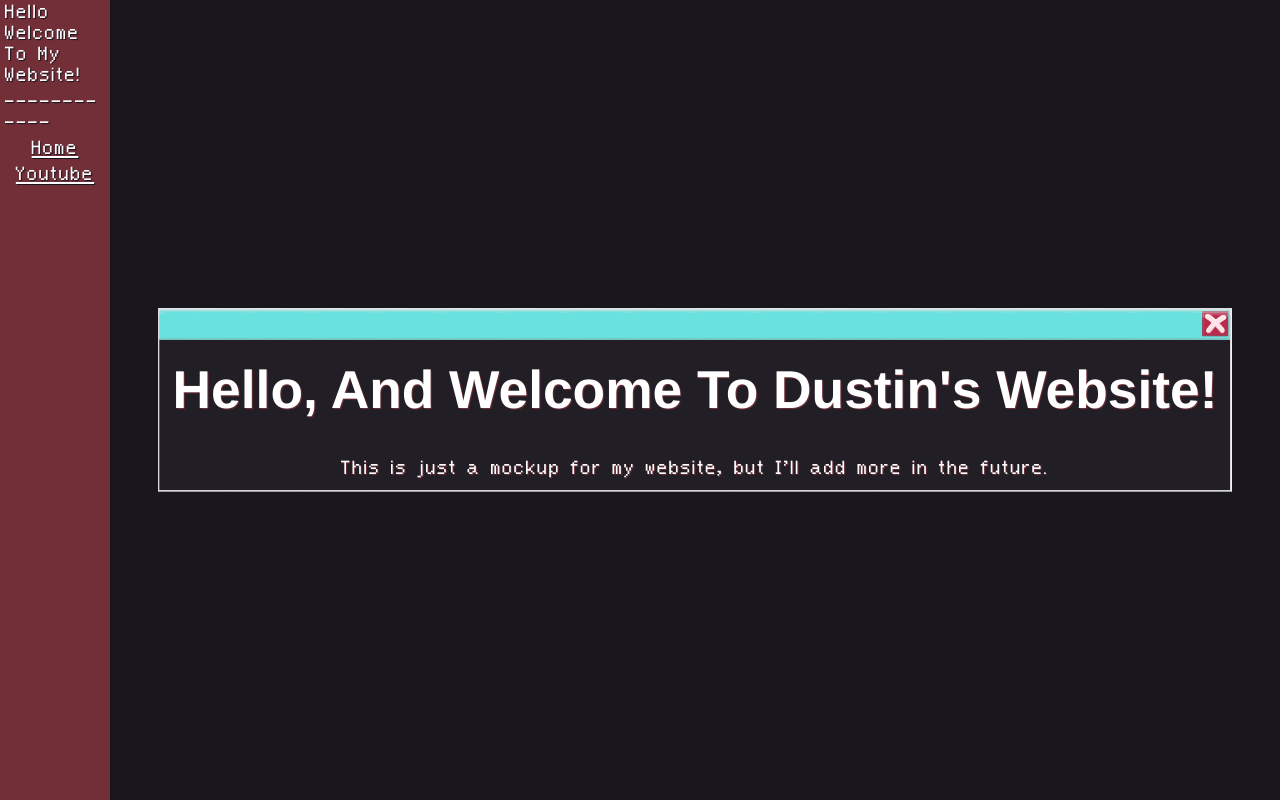
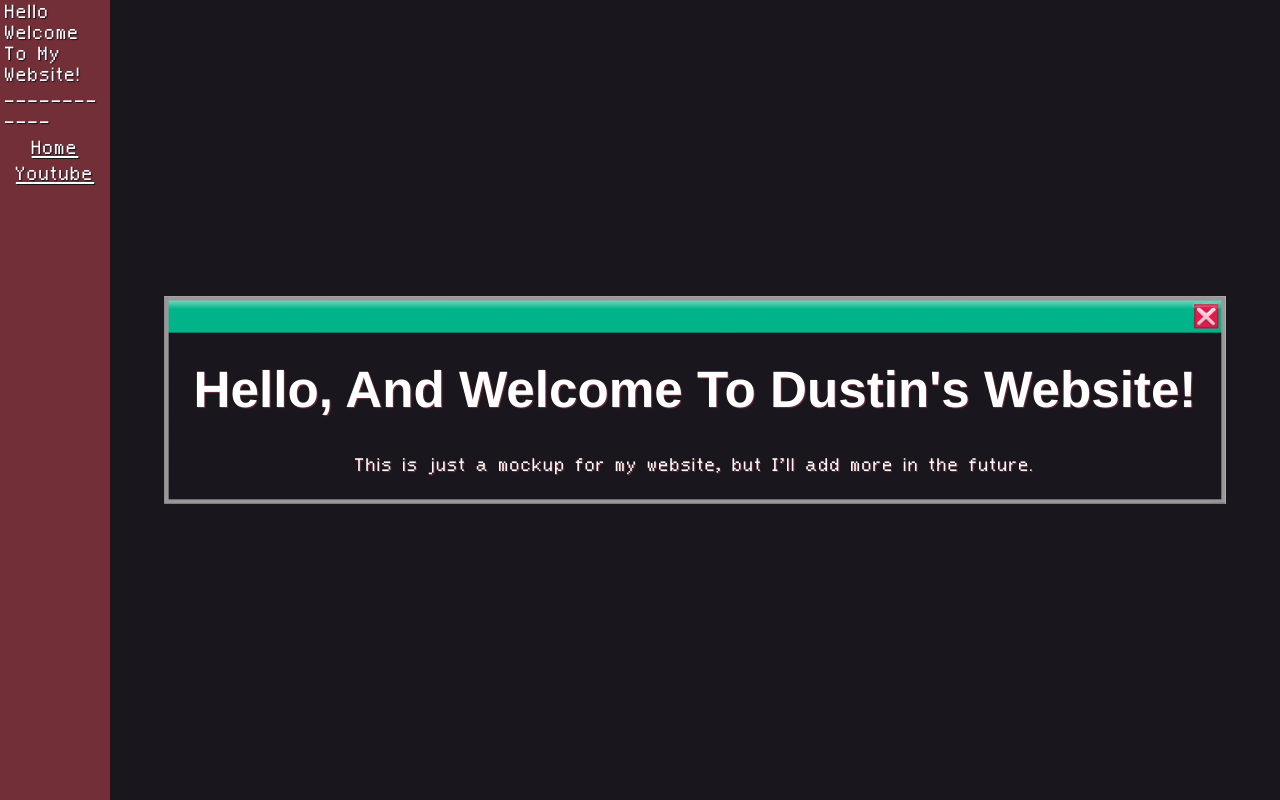
Before and after one commit to dustin4242/my-website, a Nuxt app: page / in a window 1280 px wide. Built offline with nearby package versions, Linux system fonts and the light colour scheme.

Commit message:
added an even uglier one

```diff
--- a/pages/index.vue
+++ b/pages/index.vue
@@ -16,6 +16,7 @@
 	background-color: #19161e;
 
 	color: white;
+	font-size: 2vw;
 	text-shadow: #722f37 1px 1px 1px;
 }
 
@@ -25,10 +26,10 @@
 	justify-content: center;
 	align-items: center;
 	padding: 15px;
-	background-color: #211e26;
 	border-image-source: url("/window.png");
-	border-image-slice: 32 32 2;
-	border-image-width: 32px 32px 2px 32px;
+	border-image-outset: 15px;
+	border-image-slice: 37 34 5;
+	border-image-width: 37px 34px 5px 34px;
 	border-image-repeat: round;
 }
 </style>
```
Also changed, not shown: public/window.png, 1 other file (tests, documents, lock files or other folders).
